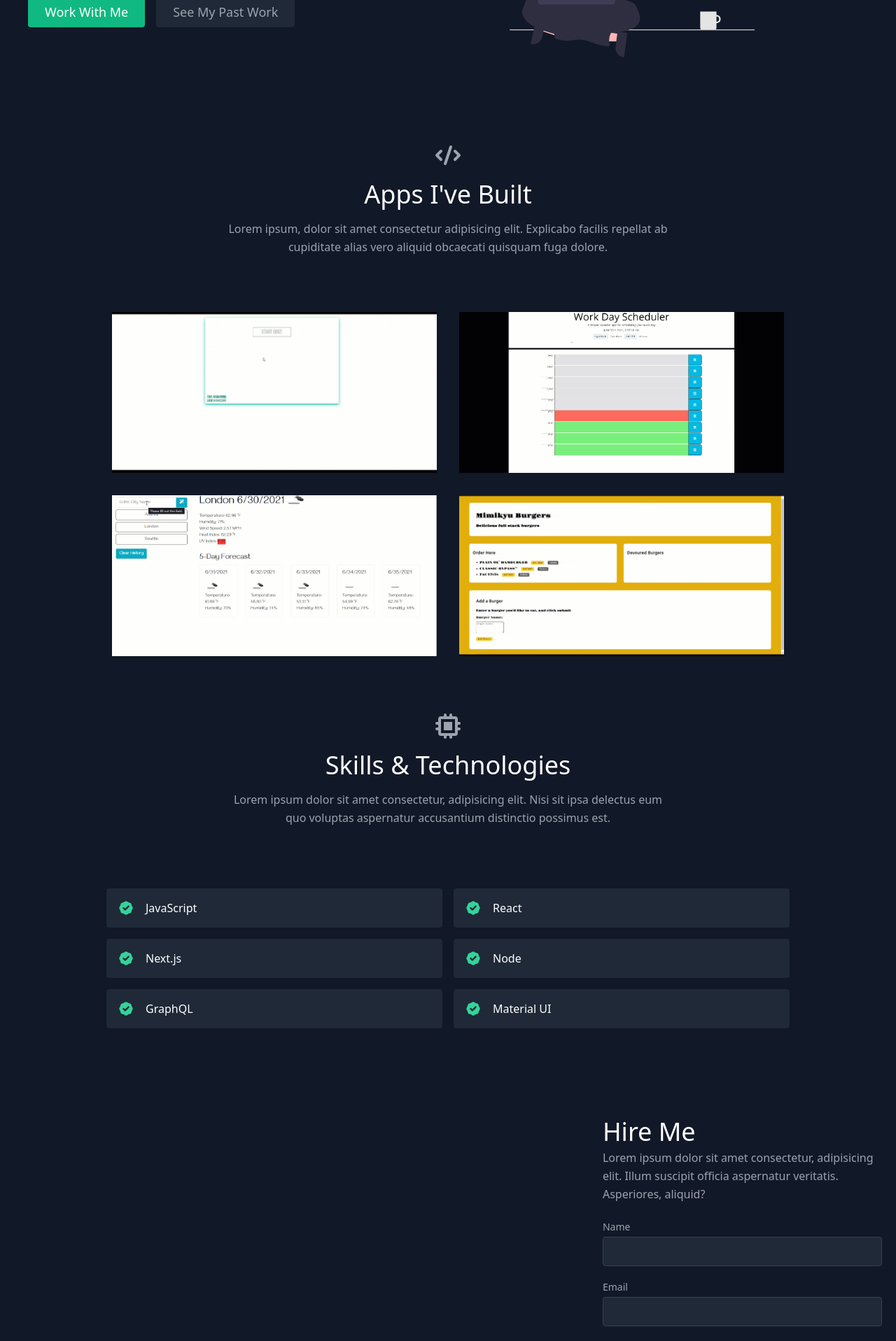
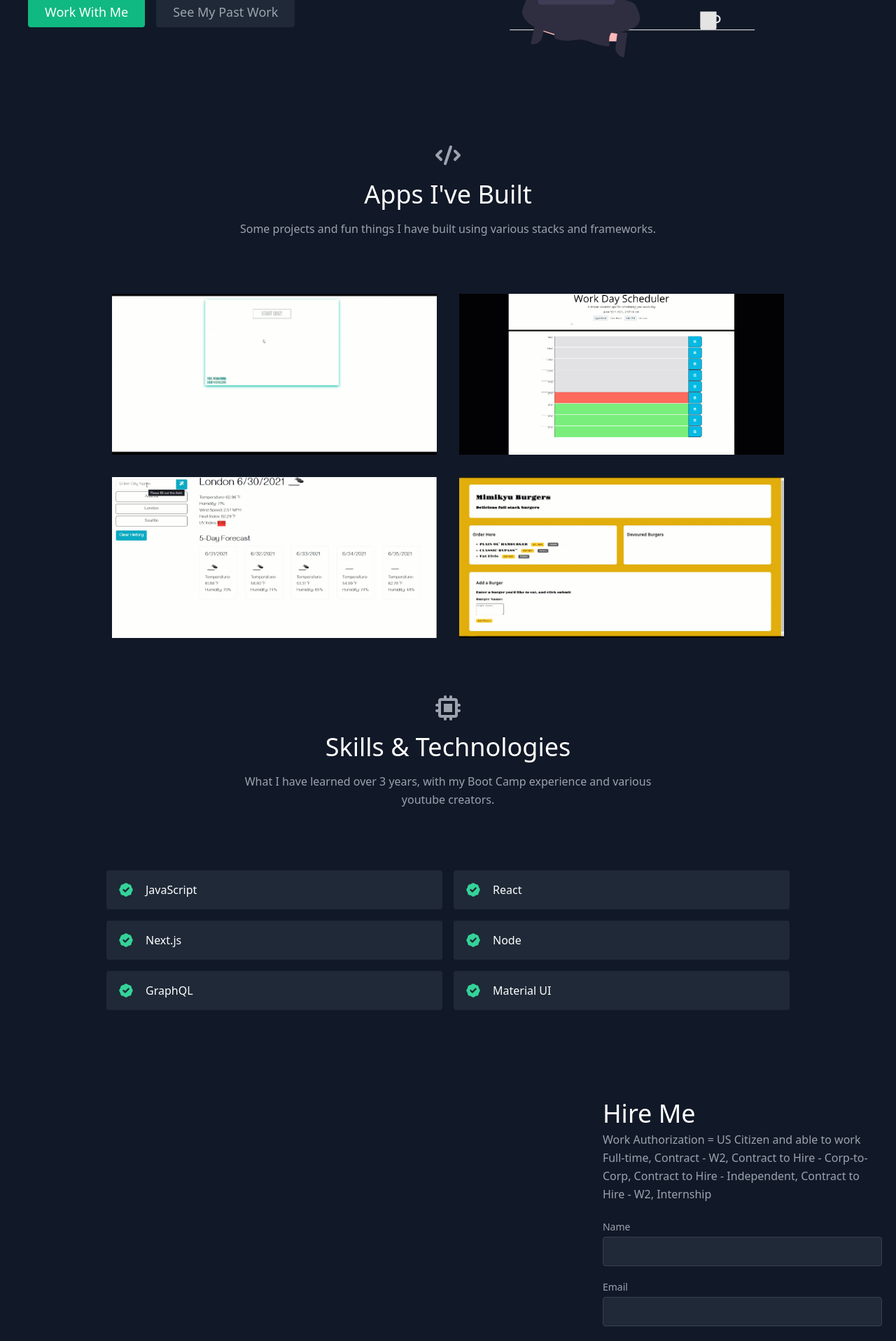
Before and after one commit to shelb-doc/MyPersonSite, a React (Create React App) app: page / in a window 1280 px wide. Shown: the part 379-2296 px from the top of the page at 70% size. Built offline with nearby package versions, Linux system fonts and the light colour scheme.

Commit message:
added more styleing

```diff
--- a/src/components/Contact.js
+++ b/src/components/Contact.js
@@ -51,9 +51,8 @@ return (
         <h2 className="text-white sm:text-4xl text-3xl mb-1 font-medium title-font">
         Hire Me
         </h2>
-        <p className="leading-relaxed mb-5">
-        Lorem ipsum dolor sit amet consectetur, adipisicing elit. Illum
-        suscipit officia aspernatur veritatis. Asperiores, aliquid?
+        <p className="leading-relaxed mb-5"> Work Authorization = US Citizen
+        and able to work Full-time, Contract - W2, Contract to Hire - Corp-to-Corp, Contract to Hire - Independent, Contract to Hire - W2, Internship
         </p>
         <div className="relative mb-4">
         <label htmlFor="name" className="leading-7 text-sm text-gray-400">
--- a/src/components/Projects.js
+++ b/src/components/Projects.js
@@ -12,9 +12,7 @@ return (
         Apps I've Built
         </h1>
         <p className="lg:w-2/3 mx-auto leading-relaxed text-base">
-        Lorem ipsum, dolor sit amet consectetur adipisicing elit. Explicabo
-        facilis repellat ab cupiditate alias vero aliquid obcaecati quisquam
-        fuga dolore.
+        Some projects and fun things I have built using various stacks and frameworks.
         </p>
     </div>
     <div className="flex flex-wrap -m-4">
--- a/src/components/Skills.js
+++ b/src/components/Skills.js
@@ -12,9 +12,7 @@ return (
         Skills &amp; Technologies
         </h1>
         <p className="text-base leading-relaxed xl:w-2/4 lg:w-3/4 mx-auto">
-        Lorem ipsum dolor sit amet consectetur, adipisicing elit. Nisi sit
-        ipsa delectus eum quo voluptas aspernatur accusantium distinctio
-        possimus est.
+        What I have learned over 3 years, with my Boot Camp experience and various youtube creators.
         </p>
     </div>
     <div className="flex flex-wrap lg:w-4/5 sm:mx-auto sm:mb-2 -mx-2">
```
